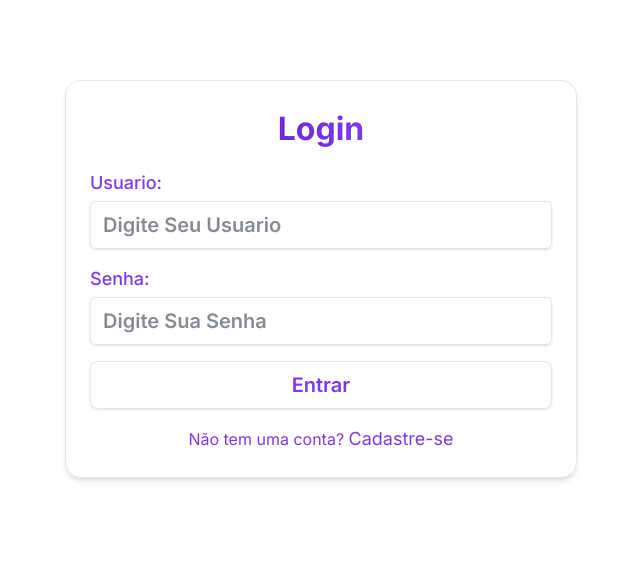
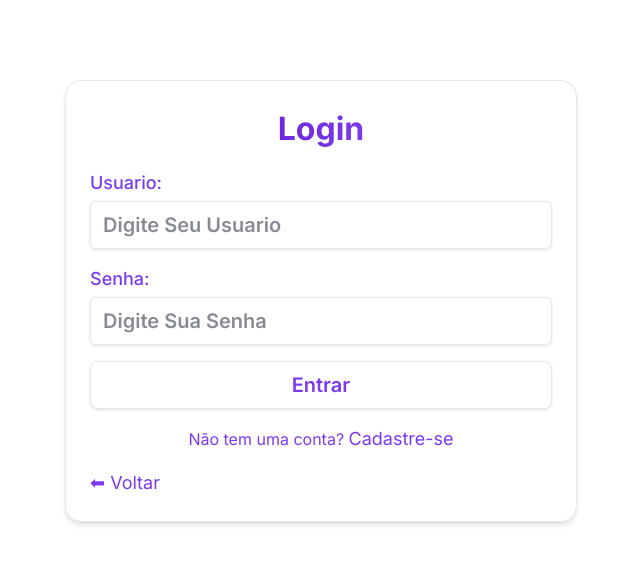
Before and after one commit to AdrianoATBS/dummyjson-commerce, a Next.js app: page /login in a window 1280 px wide. Shown: the top 564 px of the page, without its empty margins (319-959 px from the left). Built offline with nearby package versions, Linux system fonts and the light colour scheme.

Commit message:
feat(login): adiciona navegação de retorno no formulario de login

```diff
--- a/src/features/autenticacao/components/LoginForm.tsx
+++ b/src/features/autenticacao/components/LoginForm.tsx
@@ -62,12 +62,15 @@ export default function LoginForm() {
                      hover:bg-cor-primaria hover:text-destaque-suave" />
 
                 <p className="text-cor-primaria">
+
                     Não tem uma conta? <Link
                     href="/register" className="text-lg text-cor-primaria hover:text-hover hover:underline">Cadastre-se</Link>
                 </p>
 
-
-
+                <div className=" w-full flex justify-start ">
+                    <Link className="text-lg text-cor-primaria active:scale-95 hover:text-hover"
+                    href={"/"}> ⬅ Voltar</Link>
+                </div>
         </form>
     )
 }
```
